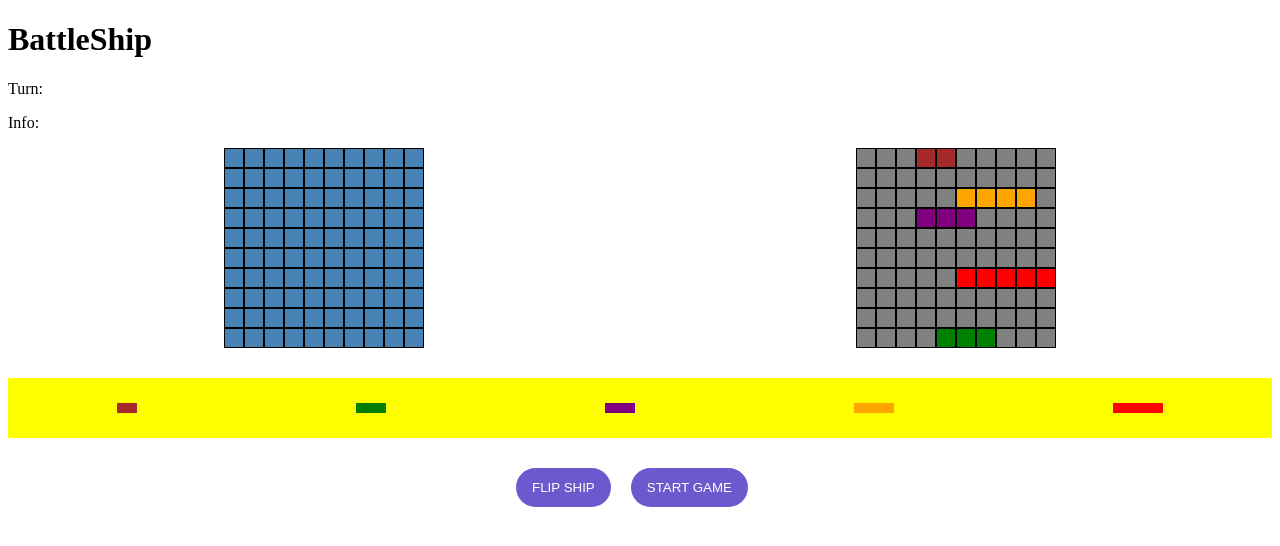
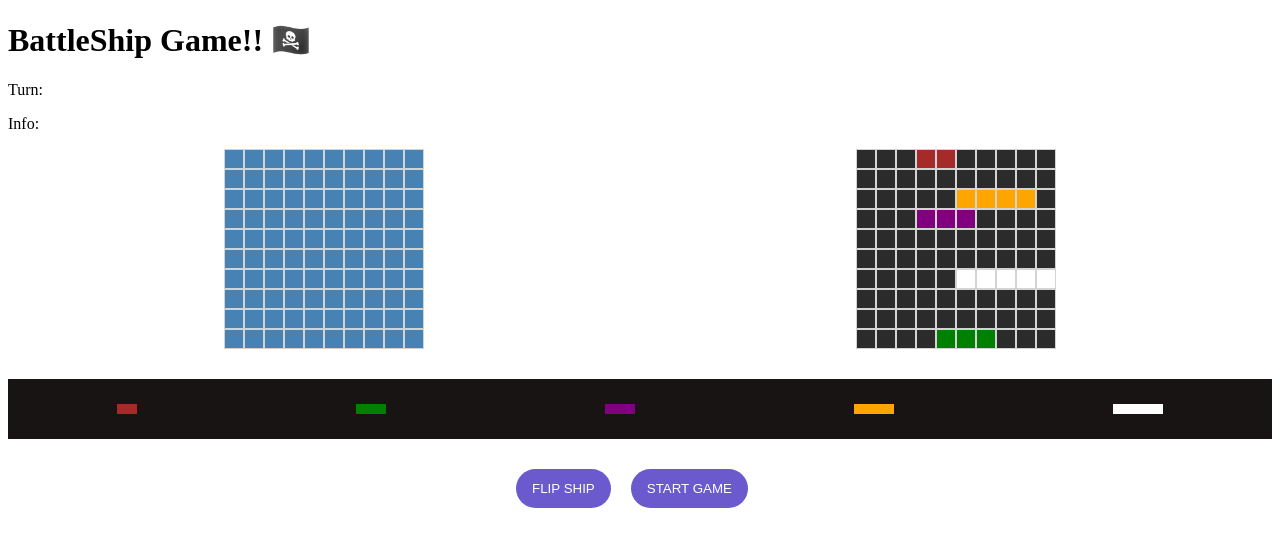
Before and after one commit to CodingTimmyeth/Battle-Ship, a plain HTML site: page index.html in a window 1280 px wide. Drawn offline with Linux system fonts and the light colour scheme.

Commit message:
Finished layout

```diff
--- a/app.js
+++ b/app.js
@@ -58,7 +58,7 @@ function createBoard(color, user) {
 }
 
 createBoard("steelblue", "player");
-createBoard("gray", "computer");
+createBoard("#2b2b2b", "computer");
 
 function handleValidity(allBlocks, isHorizontal, startIndex, ship) {
   let validStart = isHorizontal
@@ -187,6 +187,7 @@ function startGame() {
   if (playerTurn === undefined) {
     if (option.children.length != 0) {
       info.textContent = "All ships must be placed before start";
+      info.style.color = 'red'
     } else {
       const allBlocks = document.querySelectorAll("#computer div");
       allBlocks.forEach((block) =>
@@ -194,7 +195,10 @@ function startGame() {
       );
       playerTurn = true;
       turn.textContent = "Your turn";
+      turn.style.color = 'green'
       info.textContent = "The war has begun";
+      info.style.color = 'black'
+      info.style.fontStyle = 'none'
     }
   }
 }
--- a/index.html
+++ b/index.html
@@ -9,7 +9,7 @@
     <link rel="stylesheet" href="style.css"/>
 </head>
     <body>
-        <h1>BattleShip</h1>
+        <h1>BattleShip Game!! 🏴‍☠️</h1>
         <div class="container">
           <div id="'game-info">
             <p>Turn: <span id="turn-display"></span></p>
--- a/style.css
+++ b/style.css
@@ -29,14 +29,14 @@ button{
 .block{
     width: 20px;
     height: 20px;
-    border: 1px solid black;
+    border: 1px solid lightgray;
     box-sizing: border-box;
 }
 
 .option-container{
     width: 100%;
     height: 60px;
-    background-color: yellow;
+    background-color: rgb(25, 20, 20);
     margin: 30px 0px;
     display: flex;
     align-items: center;
@@ -57,7 +57,7 @@ button{
     background-color: orange;
 }
 .carrier{
-    background-color: red;
+    background-color: white;
 }
 
 /* Icon Preview Sizes */
```
